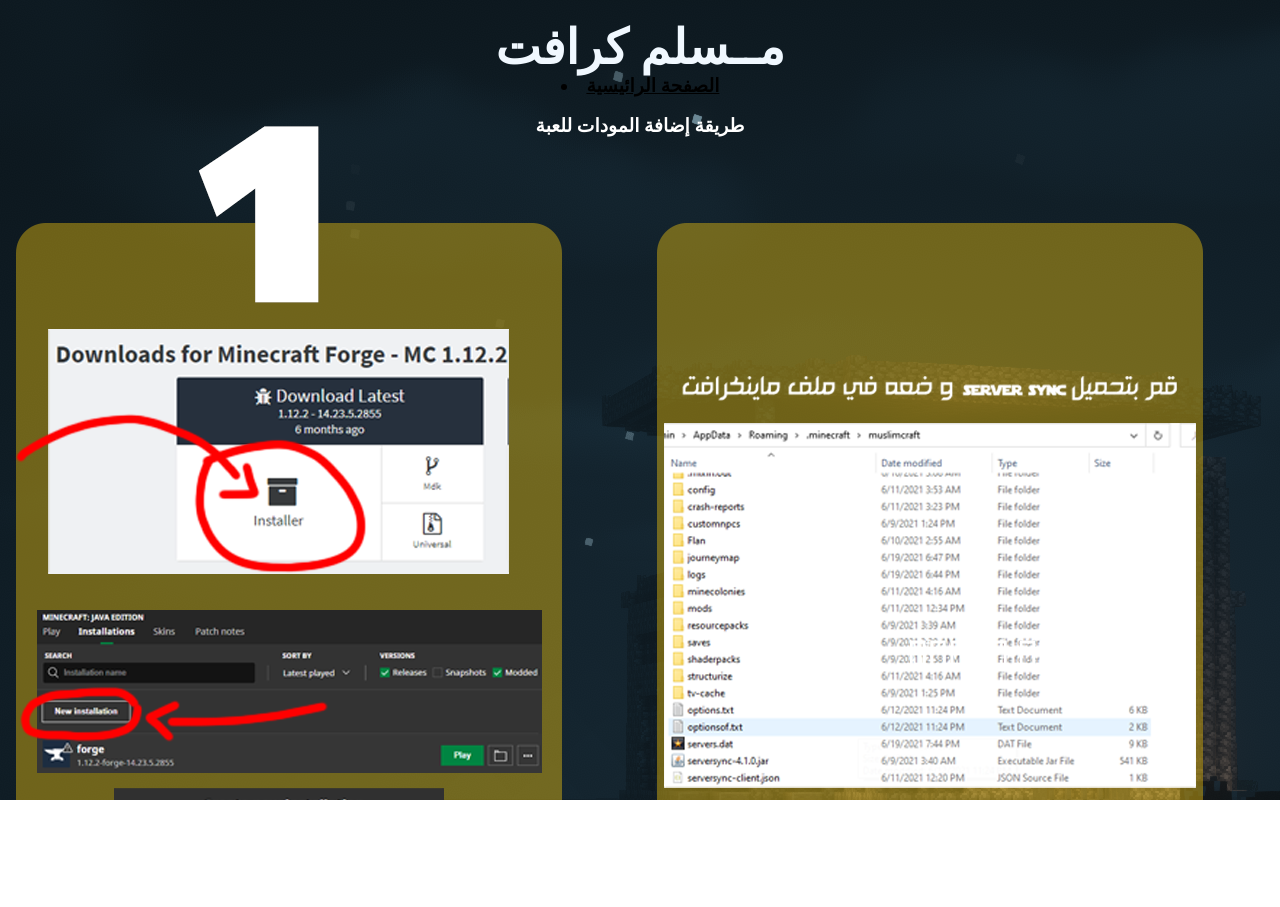
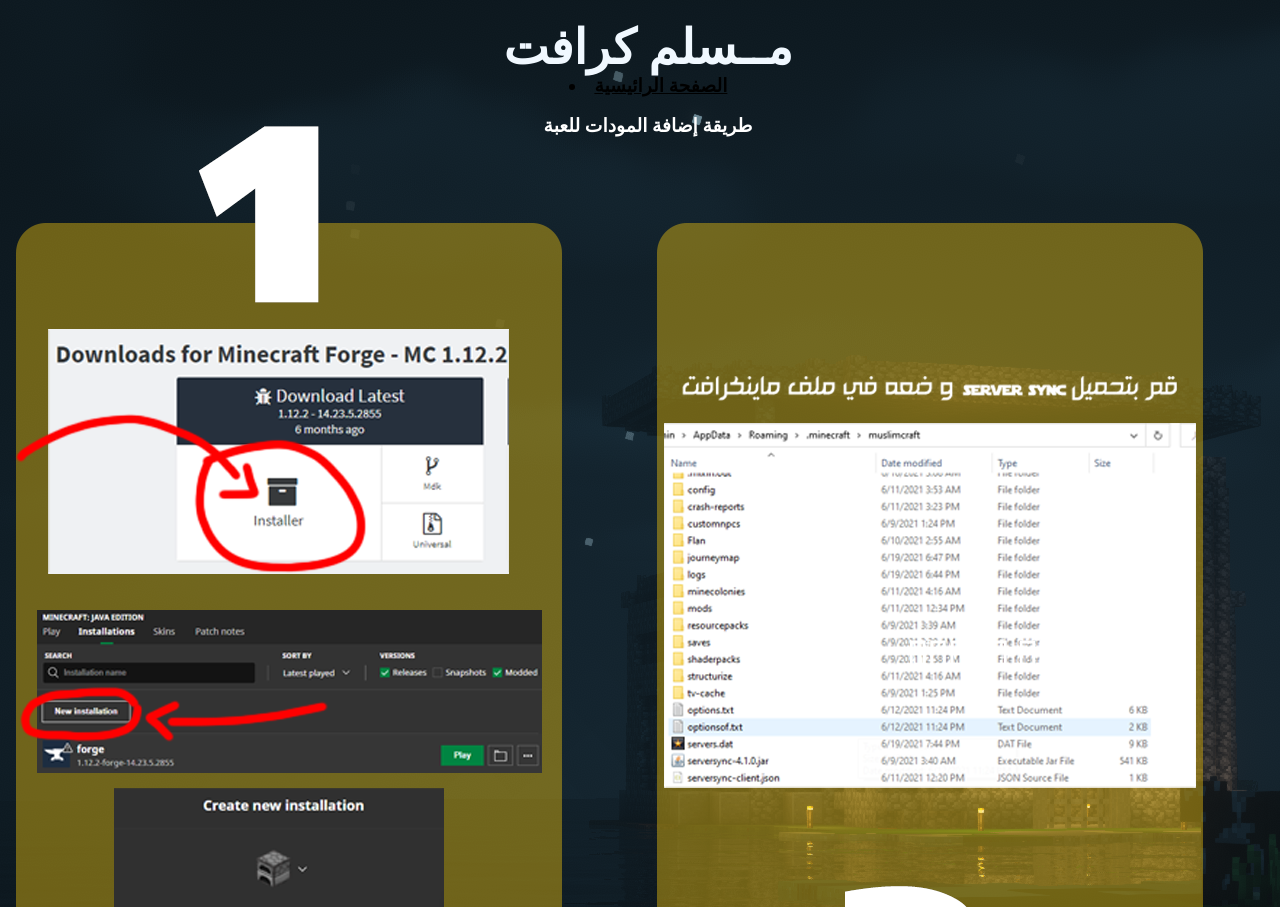
Before and after one commit to Alkemi-Mustafa-Chouaib/MuslimCraft, a plain HTML site: page linking2.html in a window 1280 px wide. Before the commit the page ends 800 px from the top, so only its background shows below. Drawn offline with Linux system fonts and the light colour scheme.

Commit message:
Update linking2.html

```diff
--- a/linking2.html
+++ b/linking2.html
@@ -7,7 +7,11 @@
 		  <style>
 		      body{ background: url('2.png');
 			  background-repeat: no-repeat;}
-
+			 html {overflow-y: scroll;}
+			 body {
+  width: 100vw;
+  height: 110vh;
+}
 		  </style>
 
 	 </head>
```
